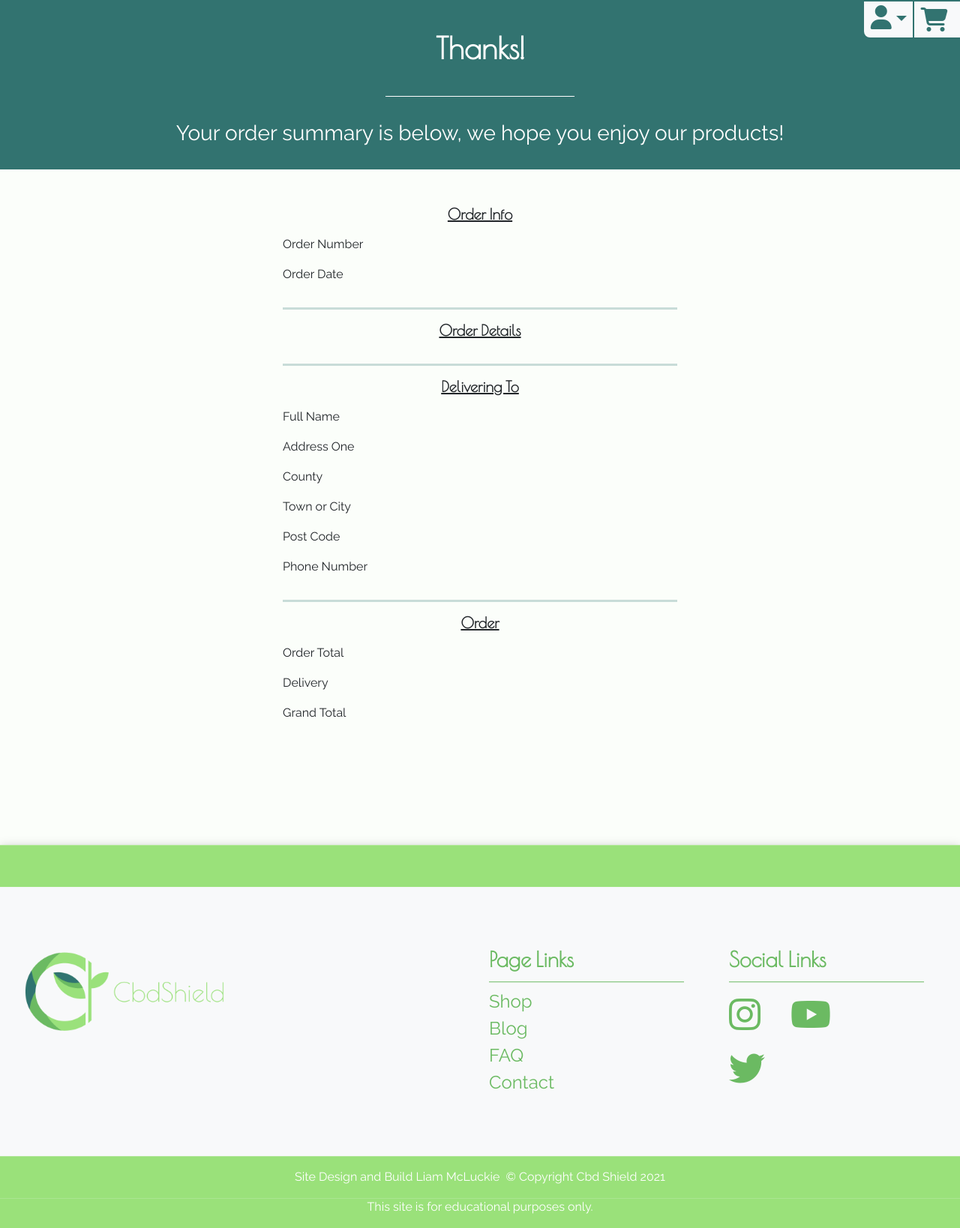
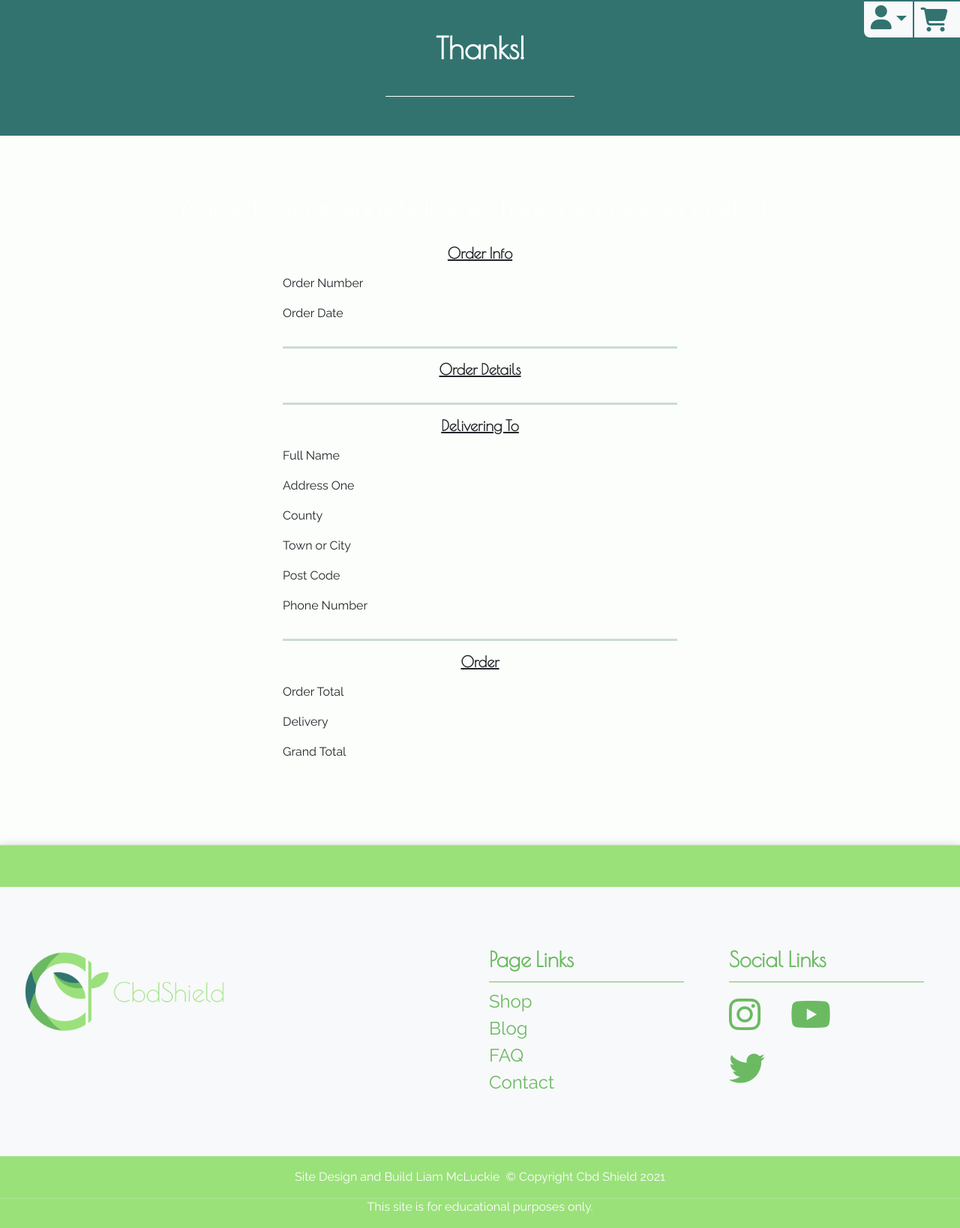
Before and after one commit to liammcluckie/cbd-shield, a Django app: template checkout/templates/checkout/checkout_success.html in a window 1280 px wide. Shown: the part 122-1760 px from the top of the page at 75% size. Run offline with Django 3.2, Linux system fonts and the light colour scheme; the template is opened without the code that fills it, so the values that code supplies are empty; parts of the project's set-up code (start-up, migrations or seed data) failed here and were passed over; some libraries are stand-ins or nearby versions.

Commit message:
Tweak page header content to match rest of site

```diff
--- a/checkout/templates/checkout/checkout_success.html
+++ b/checkout/templates/checkout/checkout_success.html
@@ -7,8 +7,7 @@
         <div class="row">
             <div class="col text-center">
                 <h1 class="products-title">Thanks!</h1>
-                <hr class="title-divider no-margin-bottom">
-                <h3 class="order-header-message">Your order summary is below, we hope you enjoy our products!</h3>
+                <hr class="title-divider">
             </div>
         </div>
     </div>
@@ -24,8 +23,12 @@
             </div>
         {% endif %}
         <div class="row">
+            <div class="col-12 text-center">
+                <h3 class="order-header-message">Your order summary is below, we hope you enjoy our products!</h3>
+            </div>
+        </div>
+        <div class="row">
             <div class="col-12 order-summary">
-
                 <div class="row">
                     <div class="col-lg-3 col-12">
                         <h5 class="summary-section-title">Order Info</h5>
```
